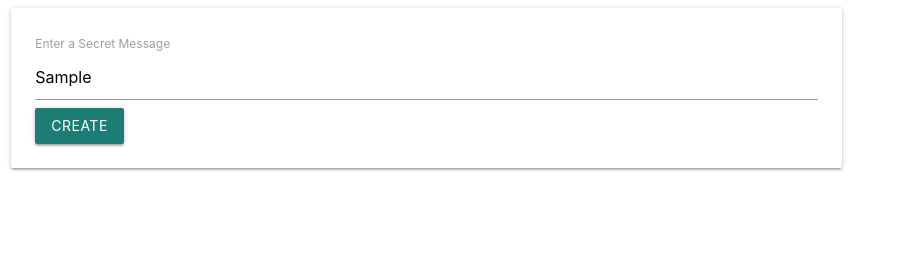
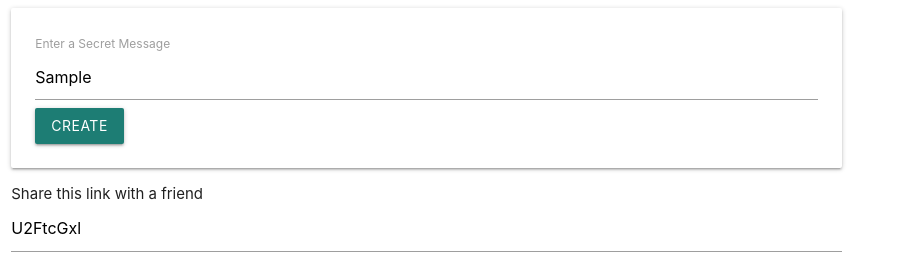
Before and after one commit to byronPantoja/secret-message-app, a plain HTML site: page index.html in a window 1280 px wide. Both pictures are taken after typing "Sample" into the empty fields and a click on the button "CREATE". Shown: the whole page, without its empty margins (0-898 px from the left). Drawn offline with nearby package versions, Linux system fonts and the light colour scheme.

Commit message:
adding base64 encoding

```diff
--- a/index.html
+++ b/index.html
@@ -19,7 +19,7 @@
         <div class="card-panel">
           <form action="">
             <label for="">Enter a Secret Message</label>
-            <input />
+            <input id="message-input" />
             <button
               class="btn waves-effect waves-light"
               type="submit"
@@ -29,6 +29,8 @@
             </button>
           </form>
         </div>
+
+        <div>Share this link with a friend <input id="link-input"</div>
       </div>
     </div>
     <script src="index.js"></script>
--- a/index.js
+++ b/index.js
@@ -1,6 +1,7 @@
 document.querySelector("form").addEventListener("submit", (event) => {
   event.preventDefault();
-  const input = document.querySelector("input");
+  const input = document.querySelector("#message-input");
+  const encrypted = btoa(input.value);
 
-  console.log(input.value);
+  document.querySelector("#link-input").value = encrypted;
 });
```
